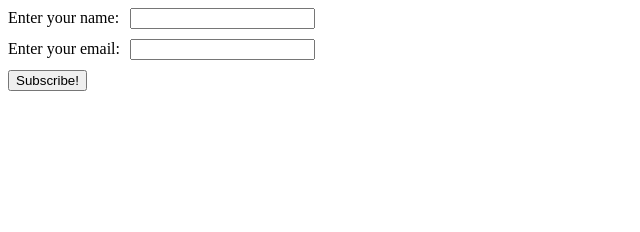
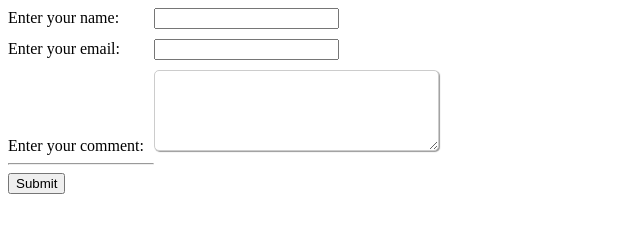
Before and after one commit to isaiahhtml/htmljscomments, a website: page index.html in a window 1280 px wide. Shown: the whole page, without its empty margins (0-640 px from the left). Drawn offline with Linux system fonts and the light colour scheme.

Commit message:
chore: add more form text

```diff
--- a/index.html
+++ b/index.html
@@ -23,6 +23,12 @@
     label {
       padding-right: 10px;
     }
+
+    textarea {
+      border-radius: 5px;
+      border: 1px solid #ccc;
+      box-shadow: 1px 1px 1px #999;
+    }
   </style>
 </head>
 <body>
@@ -36,7 +42,13 @@
       <input type="text" name="email" id="email" required />
     </div>
     <div class="form-example">
-      <input type="submit" value="Subscribe!">
+      <label for="comment">Enter your comment: </label>
+      <textarea name="comment" id="comment" rows="5" cols="33" required>
+      </textarea>
+    </div>
+    <hr>
+    <div class="form-example">
+      <input type="submit" value="Submit">
     </div>
   </form>
 </body>
```
